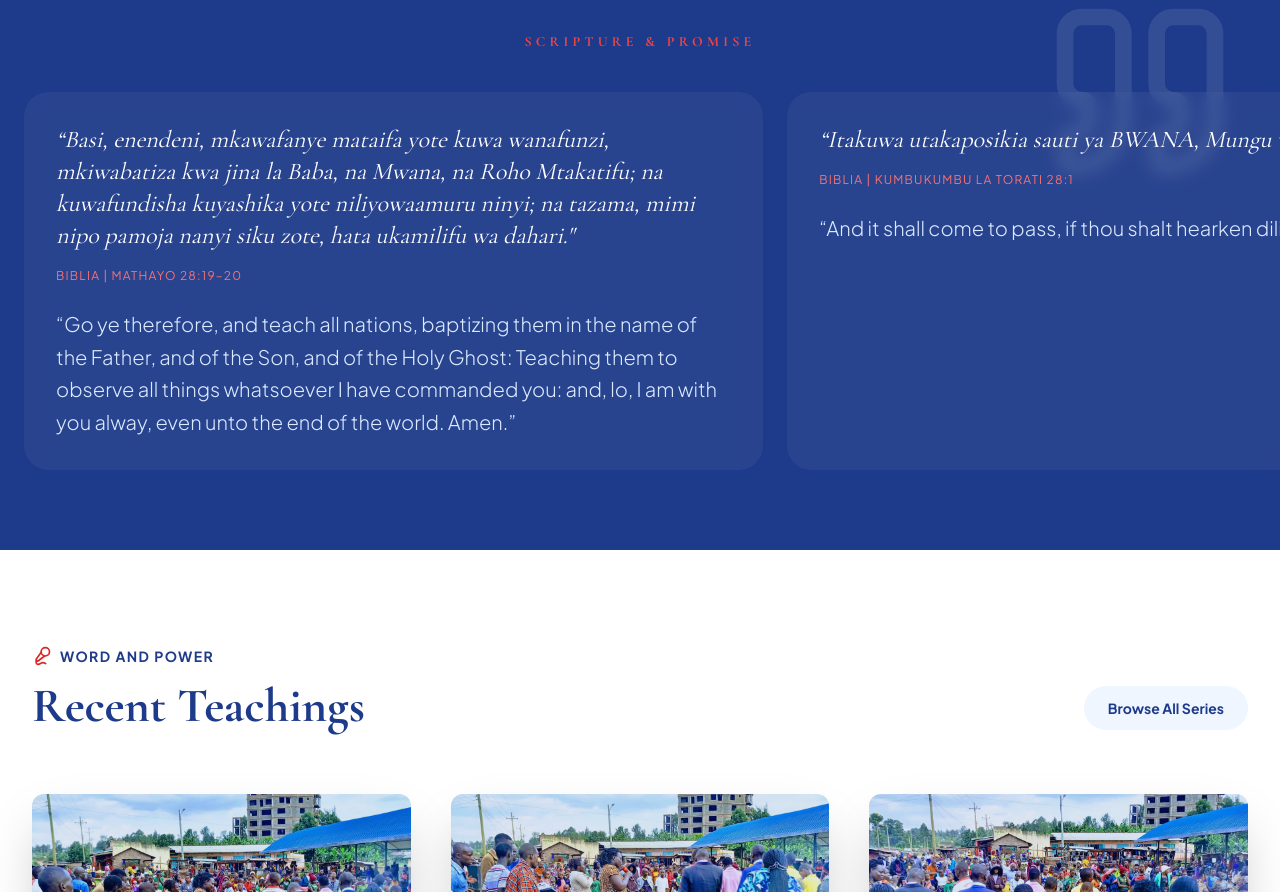
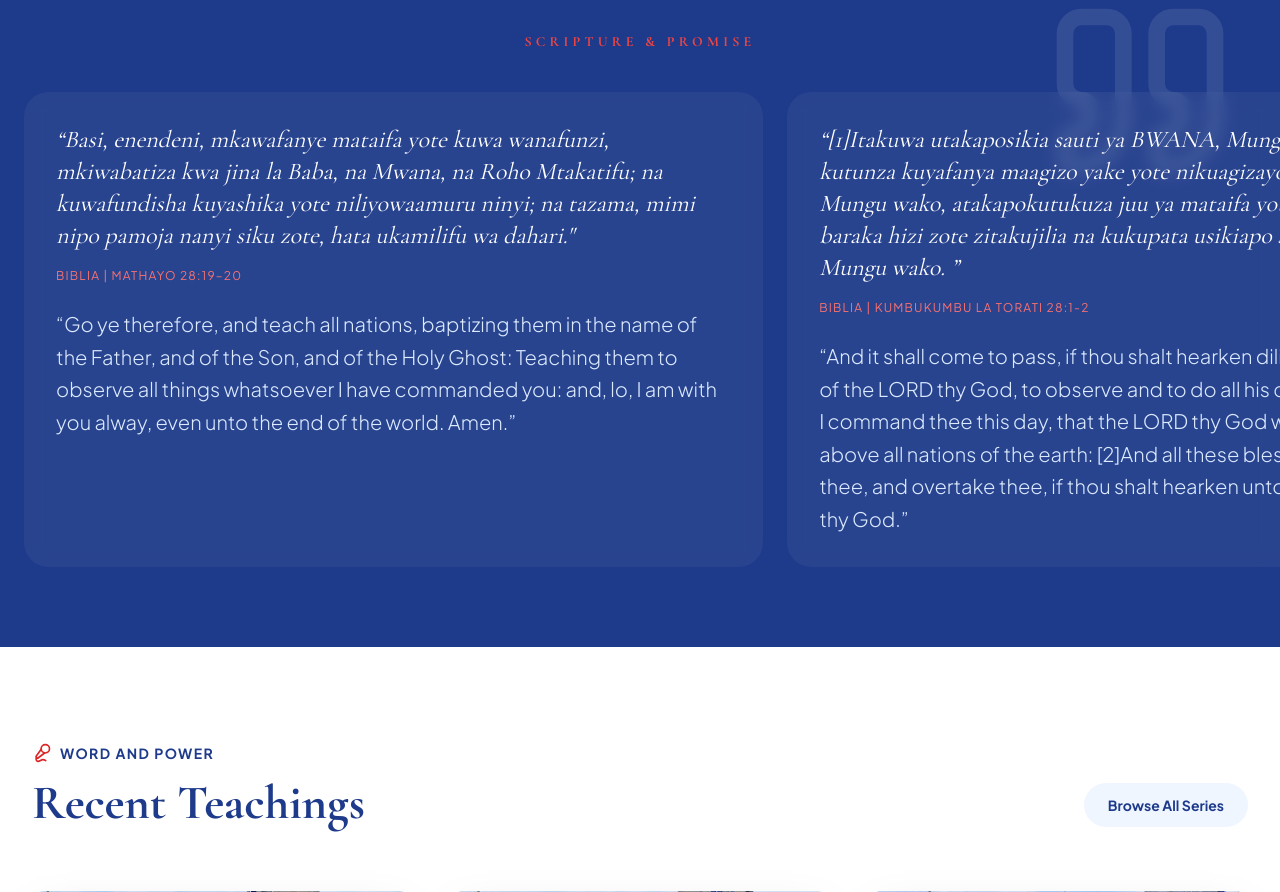
Before and after one commit to Davoste/zion0, a React (Vite) app: page / in a window 1280 px wide. Shown: the part 880-1772 px from the top of the page. Built offline with nearby package versions, Linux system fonts and the light colour scheme.

Commit message:
Update scripture references and texts in ScriptureSection

```diff
--- a/components/ScriptureSection.tsx
+++ b/components/ScriptureSection.tsx
@@ -10,18 +10,11 @@ const scriptures = [
       '“Go ye therefore, and teach all nations, baptizing them in the name of the Father, and of the Son, and of the Holy Ghost: Teaching them to observe all things whatsoever I have commanded you: and, lo, I am with you alway, even unto the end of the world. Amen.”',
   },
   {
-    sw: 'Kumbukumbu la Torati 28:1',
+    sw: 'Kumbukumbu la Torati 28:1-2',
     swText:
-      '“Itakuwa utakaposikia sauti ya BWANA, Mungu wako, kwa bidii...”',
+      '“[1]Itakuwa utakaposikia sauti ya BWANA, Mungu wako, kwa bidii, kutunza kuyafanya maagizo yake yote nikuagizayo leo, ndipo BWANA, Mungu wako, atakapokutukuza juu ya mataifa yote ya duniani; [2]na baraka hizi zote zitakujilia na kukupata usikiapo sauti ya BWANA, Mungu wako. ”',
     enText:
-      '“And it shall come to pass, if thou shalt hearken diligently...”',
-  },
-  {
-    sw: 'Kumbukumbu la Torati 28:2',
-    swText:
-      '“Na baraka hizi zote zitakujilia na kukupata...”',
-    enText:
-      '“And all these blessings shall come on thee...”',
+      '“And it shall come to pass, if thou shalt hearken diligently unto the voice of the LORD thy God, to observe and to do all his commandments which I command thee this day, that the LORD thy God will set thee on high above all nations of the earth: [2]And all these blessings shall come on thee, and overtake thee, if thou shalt hearken unto the voice of the LORD thy God.”',
   },
 ];
 
```
